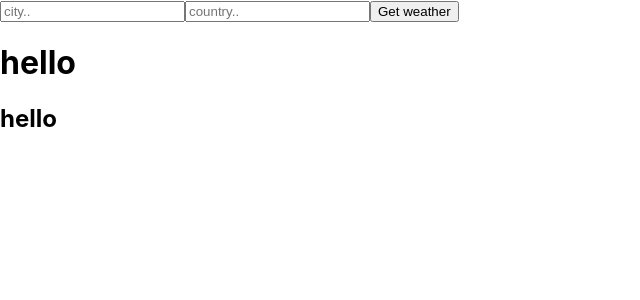
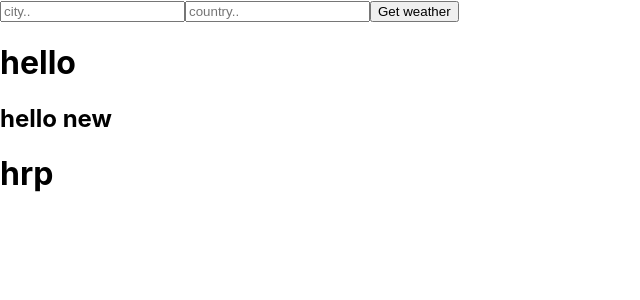
Before and after one commit to rr47061/weatherapp, a React (Create React App) app: page / in a window 1280 px wide. Shown: the top 300 px of the page, without its empty margins (0-640 px from the left). Built offline with nearby package versions, Linux system fonts and the light colour scheme.

Commit message:
Form file changed 2

```diff
--- a/src/App.js
+++ b/src/App.js
@@ -27,6 +27,7 @@ class App extends Component {
      <div>
        {/*<Title/>*/}
        <Form getWeather={this.getWeather}/>
+       <h1>hrp</h1>
        {/*<Weather/>*/}
       </div>
     );
--- a/src/components/form.jsx
+++ b/src/components/form.jsx
@@ -8,7 +8,7 @@ class Form  extends Component {
                 <input type="text" name="country" placeholder="country.."/>
                 <button>Get weather</button>
                 <h1>hello</h1>
-                <h2>hello</h2>
+                <h2>hello new</h2>
 
 
 
```
